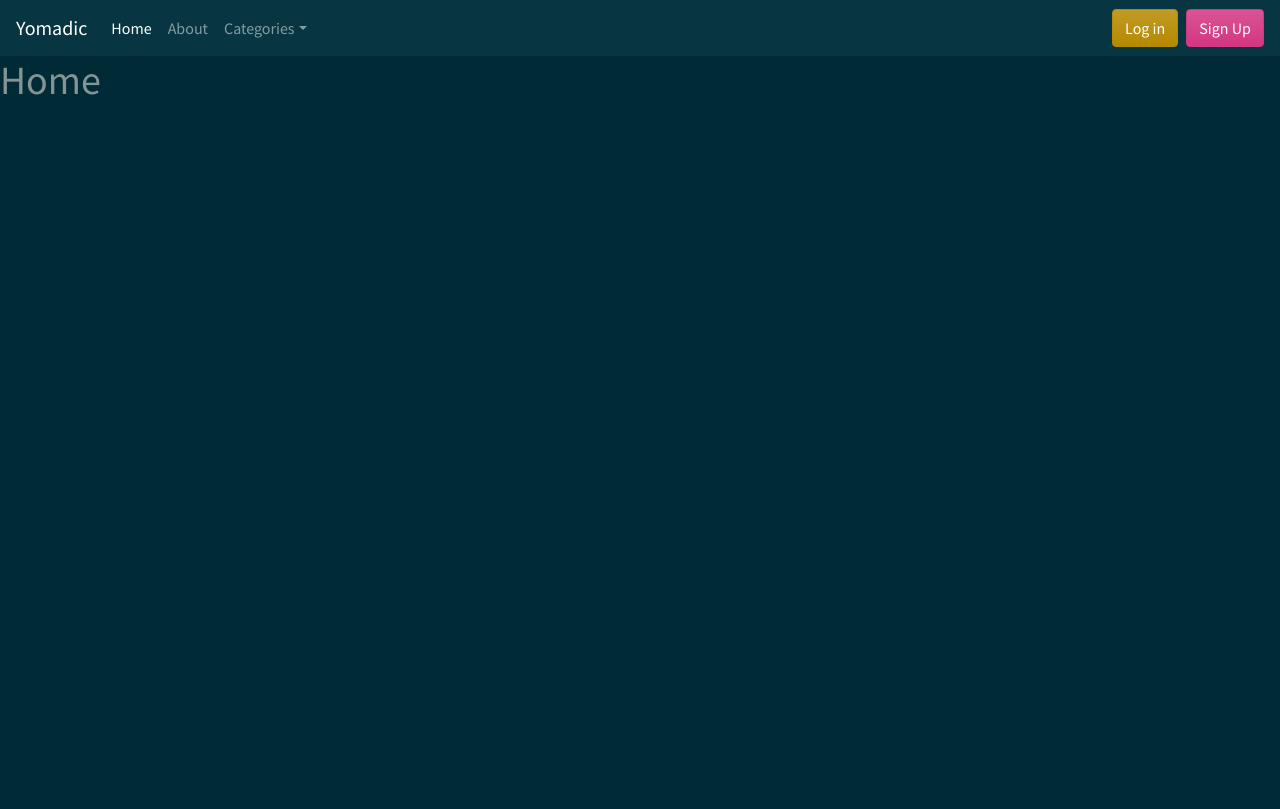
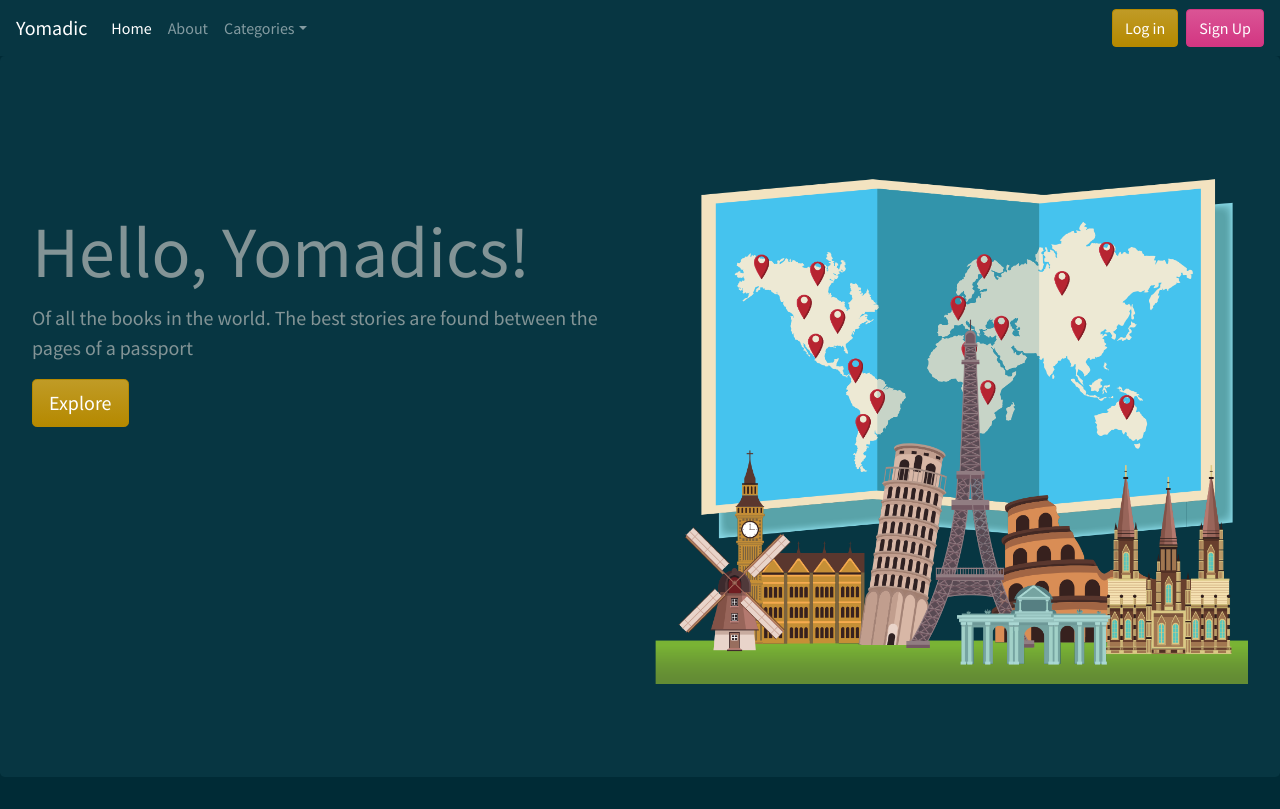
Before and after one commit to dsrao711/Yomadic, a Flask app: page / in a window 1280 px wide. Before the commit the page ends 95 px from the top, so only its background shows below. Run offline with Flask 2, Linux system fonts and the light colour scheme; some libraries are stand-ins or nearby versions.

Commit message:
Header added

```diff
--- a/templates/home.html
+++ b/templates/home.html
@@ -1,3 +1,20 @@
 {% extends "layout.html" %} {% block content %}
-<h1>Home</h1>
+<div class="jumbotron">
+    <div class="row">
+        <div class="col-lg-6">
+            <div style="margin-top : 15%">
+                <h1 class="display-3">Hello, Yomadics!</h1>
+                <p class="lead">Of all the books in the world. The best stories are found between the pages of a passport</p>
+                <p class="lead">
+                    <a class="btn btn-primary btn-lg" href="#" role="button">Explore</a>
+                </p>
+            </div>
+
+        </div>
+        <div class="col-lg-6">
+            <img src="../static/assets/1.png" class="img-responsive" style="width:100%">
+        </div>
+    </div>
+
+</div>
 {% endblock content %}
```
Also changed, not shown: static/assets/1.png (added).
